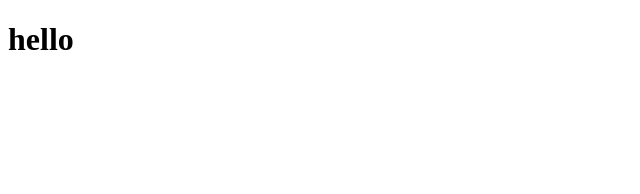
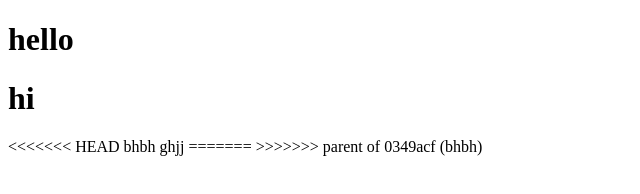
Before and after one commit to Teja-0702/new-delta, a plain HTML site: page index.html in a window 1280 px wide. Shown: the whole page, without its empty margins (0-640 px from the left). Drawn offline with Linux system fonts and the light colour scheme.

```diff
--- a/index.html
+++ b/index.html
@@ -7,6 +7,11 @@
 </head>
 <body>
     <h1>hello</h1>
-
+    <h1>hi</h1>
+<<<<<<< HEAD
+    bhbh
+    ghjj
+=======
+>>>>>>> parent of 0349acf (bhbh)
 </body>
 </html>
```
